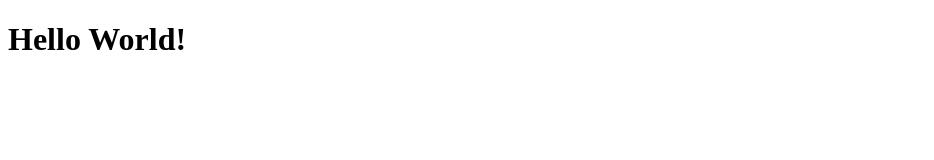
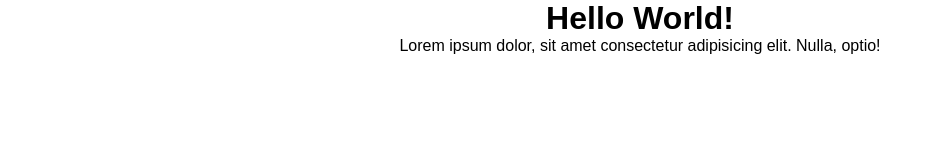
Before and after one commit to Ziyodulla02/coca-cola, a plain HTML site: page index.html in a window 1280 px wide. Shown: the whole page, without its empty margins (0-934 px from the left). Drawn offline with Linux system fonts and the light colour scheme.

Commit message:
lorem qo'shildi

```diff
--- a/css/main.css
+++ b/css/main.css
@@ -0,0 +1,14 @@
+*{
+    margin: 0;
+    padding: 0;
+    box-sizing: border-box;
+    scroll-behavior: smooth;
+}
+
+body{
+    font-family: sans-serif;
+}
+h1,
+p{
+    text-align: center;
+}
--- a/index.html
+++ b/index.html
@@ -9,5 +9,6 @@
 </head>
 <body>
     <h1>Hello World!</h1>
+    <p>Lorem ipsum dolor, sit amet consectetur adipisicing elit. Nulla, optio!</p>
 </body>
 </html>
```
